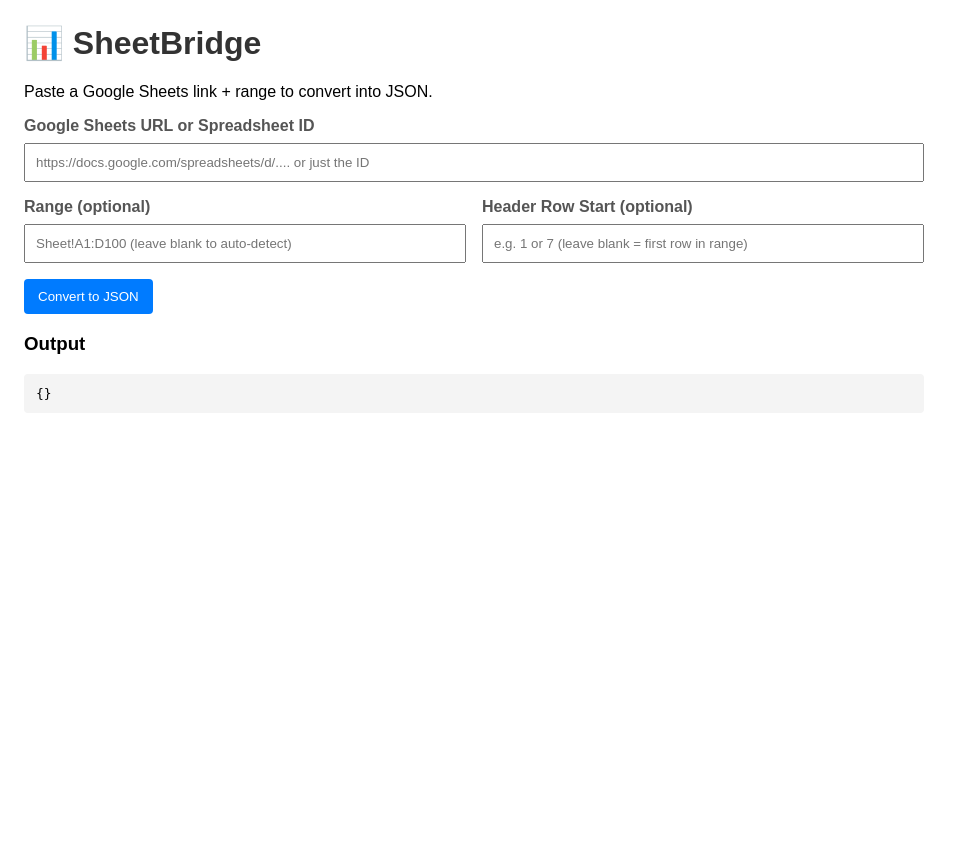
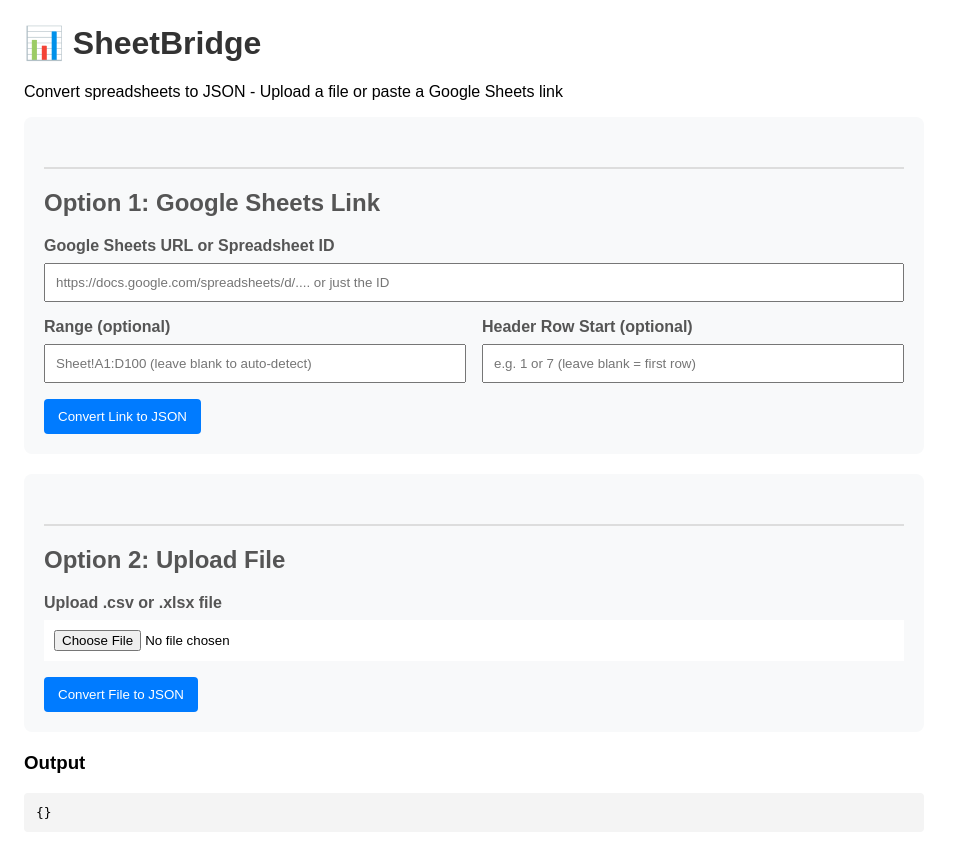
Before and after one commit to YogiSunil/Sheetbridge, a Flask app: page / in a window 1280 px wide. Shown: the whole page, without its empty margins (0-963 px from the left). Before the commit the page ends 400 px from the top, so only its background shows below. Run offline with Flask 3, Linux system fonts and the light colour scheme.

Commit message:
add both file upload and Google Sheets link options on website

```diff
--- a/app/templates/index.html
+++ b/app/templates/index.html
@@ -2,7 +2,7 @@
 <html>
 <head>
   <meta charset="utf-8" />
-  <title>SheetBridge — Google Sheet to JSON</title>
+  <title>SheetBridge — Convert to JSON</title>
   <style>
     body { font-family: Arial, sans-serif; margin: 24px; max-width: 900px; }
     input { width: 100%; padding: 10px; margin: 8px 0 16px; box-sizing: border-box; }
@@ -12,12 +12,19 @@
     .row { display: grid; grid-template-columns: 1fr 1fr; gap: 16px; }
     @media (max-width: 800px) { .row { grid-template-columns: 1fr; } }
     h1 { color: #333; }
+    h2 { color: #555; margin-top: 30px; border-top: 2px solid #ddd; padding-top: 20px; }
     label { font-weight: bold; color: #555; display: block; }
+    .section { background: #f8f9fa; padding: 20px; border-radius: 8px; margin-bottom: 20px; }
+    input[type="file"] { background: white; }
   </style>
 </head>
 <body>
   <h1>📊 SheetBridge</h1>
-  <p>Paste a Google Sheets link + range to convert into JSON.</p>
+  <p>Convert spreadsheets to JSON - Upload a file or paste a Google Sheets link</p>
+
+  <!-- Option 1: Google Sheets Link -->
+  <div class="section">
+    <h2>Option 1: Google Sheets Link</h2>
 
     <label>Google Sheets URL or Spreadsheet ID</label>
     <input id="sheetInput" placeholder="https://docs.google.com/spreadsheets/d/.... or just the ID" />
@@ -29,20 +36,34 @@
       </div>
       <div>
         <label>Header Row Start (optional)</label>
-      <input id="headerRowInput" placeholder="e.g. 1 or 7 (leave blank = first row in range)" />
+        <input id="headerRowInput" placeholder="e.g. 1 or 7 (leave blank = first row)" />
       </div>
     </div>
 
-  <button id="btn">Convert to JSON</button>
+    <button id="btnLink">Convert Link to JSON</button>
+  </div>
+
+  <!-- Option 2: File Upload -->
+  <div class="section">
+    <h2>Option 2: Upload File</h2>
+
+    <label>Upload .csv or .xlsx file</label>
+    <form id="uploadForm" enctype="multipart/form-data">
+      <input type="file" name="file" accept=".csv,.xlsx" required />
+      <button type="submit">Convert File to JSON</button>
+    </form>
+  </div>
 
   <h3>Output</h3>
   <pre id="out">{}</pre>
 
   <script>
-    const btn = document.getElementById("btn");
+    const btnLink = document.getElementById("btnLink");
+    const uploadForm = document.getElementById("uploadForm");
     const out = document.getElementById("out");
 
-    btn.addEventListener("click", async () => {
+    // Handle Google Sheets Link
+    btnLink.addEventListener("click", async () => {
       out.textContent = "Converting...";
 
       const payload = {
@@ -51,14 +72,33 @@
         header_row: document.getElementById("headerRowInput").value.trim()
       };
 
+      try {
         const res = await fetch("/convert_link", {
           method: "POST",
           headers: {"Content-Type": "application/json"},
           body: JSON.stringify(payload)
         });
 
-      const text = await res.text(); // show JSON or error HTML
+        const text = await res.text();
         out.textContent = text;
+      } catch (err) {
+        out.textContent = JSON.stringify({"error": "request_failed", "message": err.message});
+      }
+    });
+
+    // Handle File Upload
+    uploadForm.addEventListener("submit", async (e) => {
+      e.preventDefault();
+      out.textContent = "Converting...";
+
+      try {
+        const fd = new FormData(uploadForm);
+        const res = await fetch("/convert", { method: "POST", body: fd });
+        const text = await res.text();
+        out.textContent = text;
+      } catch (err) {
+        out.textContent = JSON.stringify({"error": "upload_failed", "message": err.message});
+      }
     });
   </script>
 </body>
```
Lines whose indentation alone changed are shown as unchanged.
